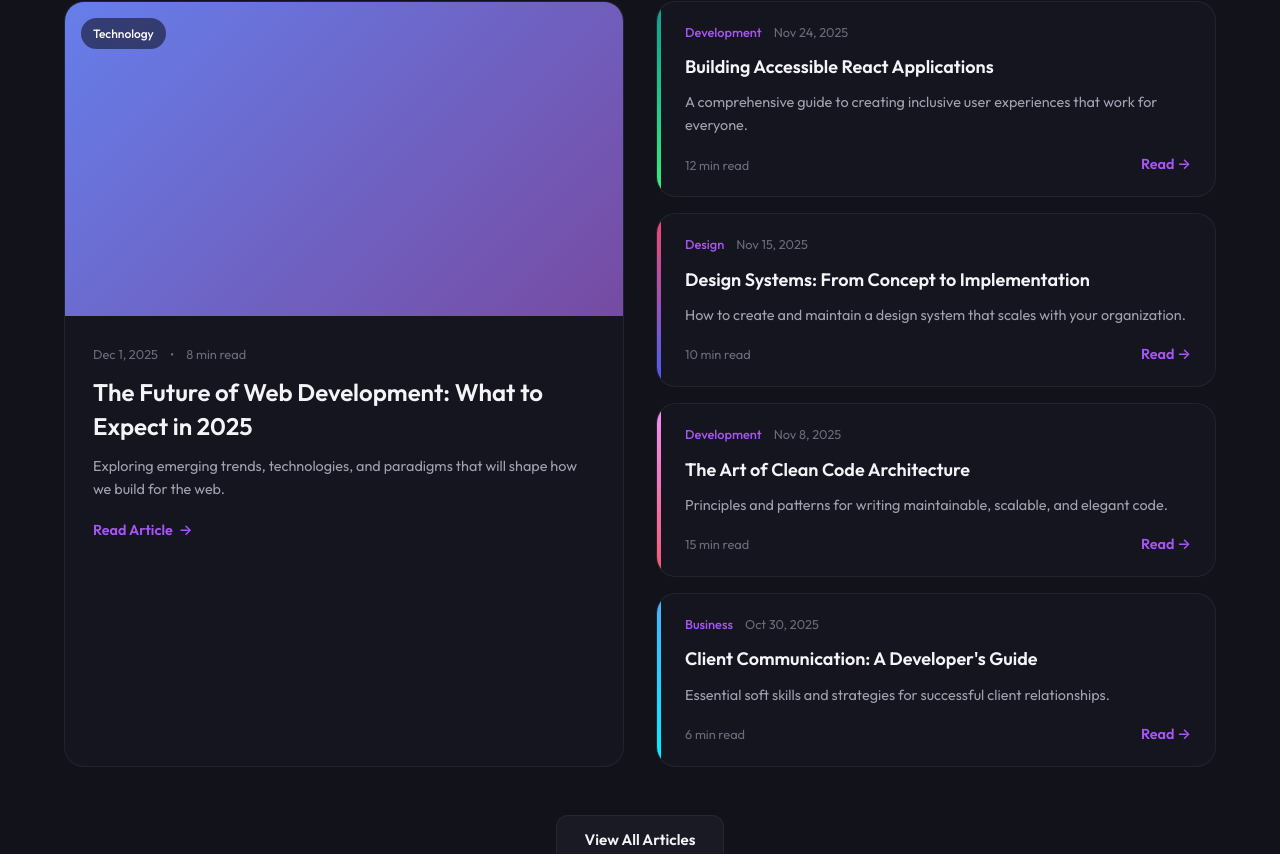
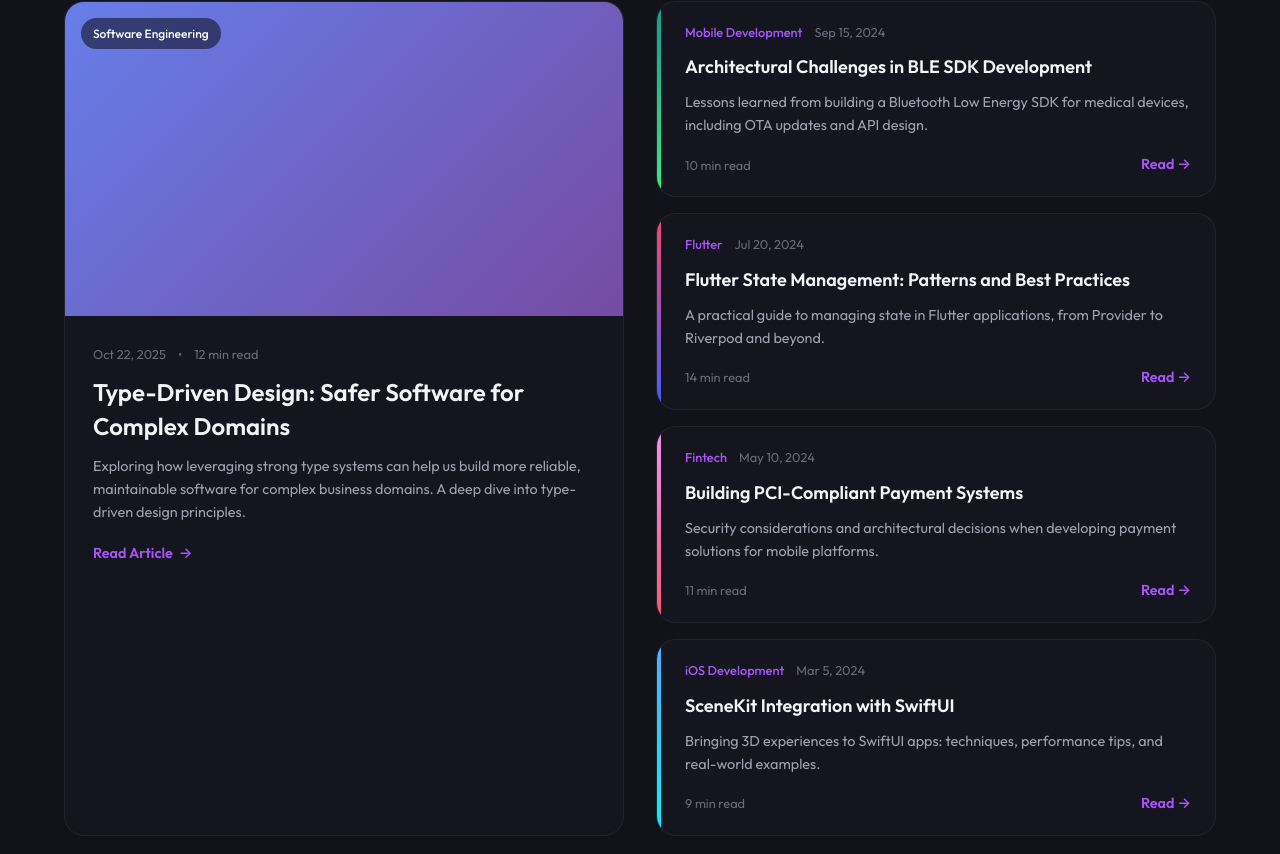
Before and after one commit to lbunicic/temnadigital.hr, a React (Vite) app: page / in a window 1280 px wide. Shown: the part 9704-10558 px from the top of the page. Built offline with nearby package versions, Linux system fonts and the light colour scheme.

Commit message:
Add Medium article to blog section
- Feature 'Type-Driven Design' article as main blog post
- Add BLE SDK blog post with link
- Update blog posts with relevant mobile dev topics
- Add external links to Medium articles
- Update categories to reflect Flutter, iOS, and Fintech focus

```diff
--- a/src/components/Blog.jsx
+++ b/src/components/Blog.jsx
@@ -2,51 +2,53 @@ function Blog() {
   const posts = [
     {
       id: 1,
-      title: 'The Future of Web Development: What to Expect in 2025',
-      excerpt: 'Exploring emerging trends, technologies, and paradigms that will shape how we build for the web.',
-      category: 'Technology',
-      date: 'Dec 1, 2025',
-      readTime: '8 min read',
+      title: 'Type-Driven Design: Safer Software for Complex Domains',
+      excerpt: 'Exploring how leveraging strong type systems can help us build more reliable, maintainable software for complex business domains. A deep dive into type-driven design principles.',
+      category: 'Software Engineering',
+      date: 'Oct 22, 2025',
+      readTime: '12 min read',
       featured: true,
       gradient: 'linear-gradient(135deg, #667eea 0%, #764ba2 100%)',
+      link: 'https://medium.com/@lovro.bunicic/type-driven-design-6412f29e3d5d',
     },
     {
       id: 2,
-      title: 'Building Accessible React Applications',
-      excerpt: 'A comprehensive guide to creating inclusive user experiences that work for everyone.',
-      category: 'Development',
-      date: 'Nov 24, 2025',
-      readTime: '12 min read',
+      title: 'Architectural Challenges in BLE SDK Development',
+      excerpt: 'Lessons learned from building a Bluetooth Low Energy SDK for medical devices, including OTA updates and API design.',
+      category: 'Mobile Development',
+      date: 'Sep 15, 2024',
+      readTime: '10 min read',
       featured: false,
       gradient: 'linear-gradient(135deg, #11998e 0%, #38ef7d 100%)',
+      link: 'http://tinyurl.com/ble-blogpost',
     },
     {
       id: 3,
-      title: 'Design Systems: From Concept to Implementation',
-      excerpt: 'How to create and maintain a design system that scales with your organization.',
-      category: 'Design',
-      date: 'Nov 15, 2025',
-      readTime: '10 min read',
+      title: 'Flutter State Management: Patterns and Best Practices',
+      excerpt: 'A practical guide to managing state in Flutter applications, from Provider to Riverpod and beyond.',
+      category: 'Flutter',
+      date: 'Jul 20, 2024',
+      readTime: '14 min read',
       featured: false,
       gradient: 'linear-gradient(135deg, #fc466b 0%, #3f5efb 100%)',
     },
     {
       id: 4,
-      title: 'The Art of Clean Code Architecture',
-      excerpt: 'Principles and patterns for writing maintainable, scalable, and elegant code.',
-      category: 'Development',
-      date: 'Nov 8, 2025',
-      readTime: '15 min read',
+      title: 'Building PCI-Compliant Payment Systems',
+      excerpt: 'Security considerations and architectural decisions when developing payment solutions for mobile platforms.',
+      category: 'Fintech',
+      date: 'May 10, 2024',
+      readTime: '11 min read',
       featured: false,
       gradient: 'linear-gradient(135deg, #f093fb 0%, #f5576c 100%)',
     },
     {
       id: 5,
-      title: 'Client Communication: A Developer\'s Guide',
-      excerpt: 'Essential soft skills and strategies for successful client relationships.',
-      category: 'Business',
-      date: 'Oct 30, 2025',
-      readTime: '6 min read',
+      title: 'SceneKit Integration with SwiftUI',
+      excerpt: 'Bringing 3D experiences to SwiftUI apps: techniques, performance tips, and real-world examples.',
+      category: 'iOS Development',
+      date: 'Mar 5, 2024',
+      readTime: '9 min read',
       featured: false,
       gradient: 'linear-gradient(135deg, #4facfe 0%, #00f2fe 100%)',
     },
@@ -82,7 +84,12 @@ function Blog() {
                 </div>
                 <h3 className="blog-title">{featuredPost.title}</h3>
                 <p className="blog-excerpt">{featuredPost.excerpt}</p>
-                <a href="#" className="blog-link">
+                <a
+                  href={featuredPost.link || '#'}
+                  target={featuredPost.link ? '_blank' : '_self'}
+                  rel={featuredPost.link ? 'noopener noreferrer' : ''}
+                  className="blog-link"
+                >
                   Read Article
                   <span className="link-arrow">→</span>
                 </a>
@@ -103,7 +110,12 @@ function Blog() {
                   <p className="blog-excerpt">{post.excerpt}</p>
                   <div className="blog-footer">
                     <span className="blog-read-time">{post.readTime}</span>
-                    <a href="#" className="blog-link">
+                    <a
+                      href={post.link || '#'}
+                      target={post.link ? '_blank' : '_self'}
+                      rel={post.link ? 'noopener noreferrer' : ''}
+                      className="blog-link"
+                    >
                       Read →
                     </a>
                   </div>
```
